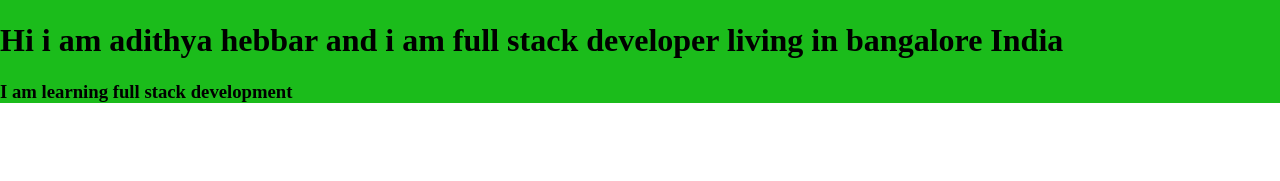
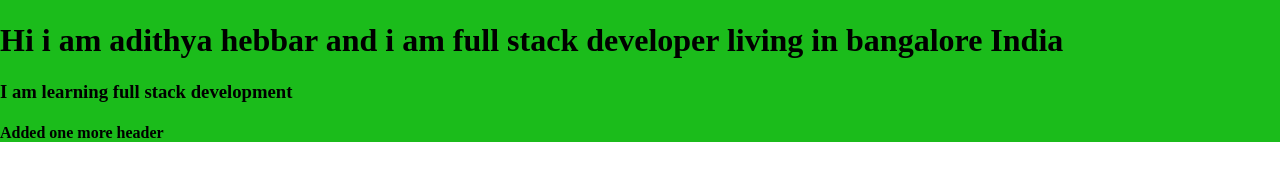
Before and after one commit to AdithyaBA/adithya-profile, a plain HTML site: page index.html in a window 1280 px wide. Shown: the part 303-484 px from the top of the page. Drawn offline with Linux system fonts and the light colour scheme.

Commit message:
added h4 header

```diff
--- a/index.html
+++ b/index.html
@@ -13,6 +13,7 @@
             alt="">
     <h1>Hi i am adithya hebbar and i am full stack developer living in bangalore India</h1>
     <h3>I am learning full stack development</h3>
+    <h4>Added one more header</h4>
     </header>
 </body>
 </html>
```
